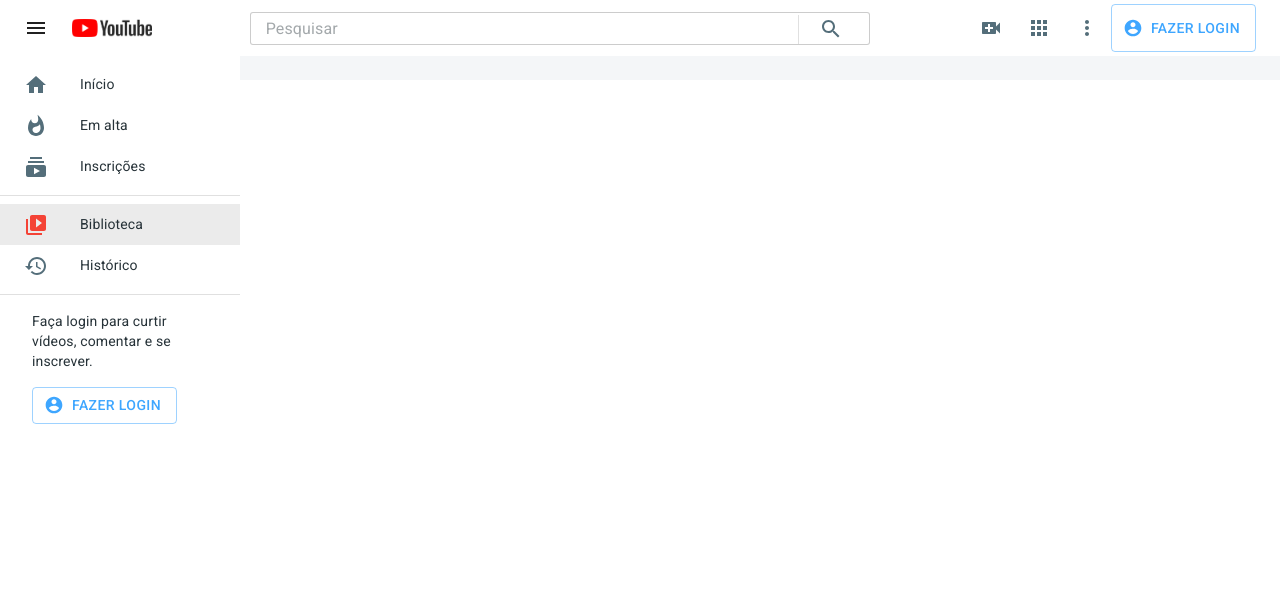
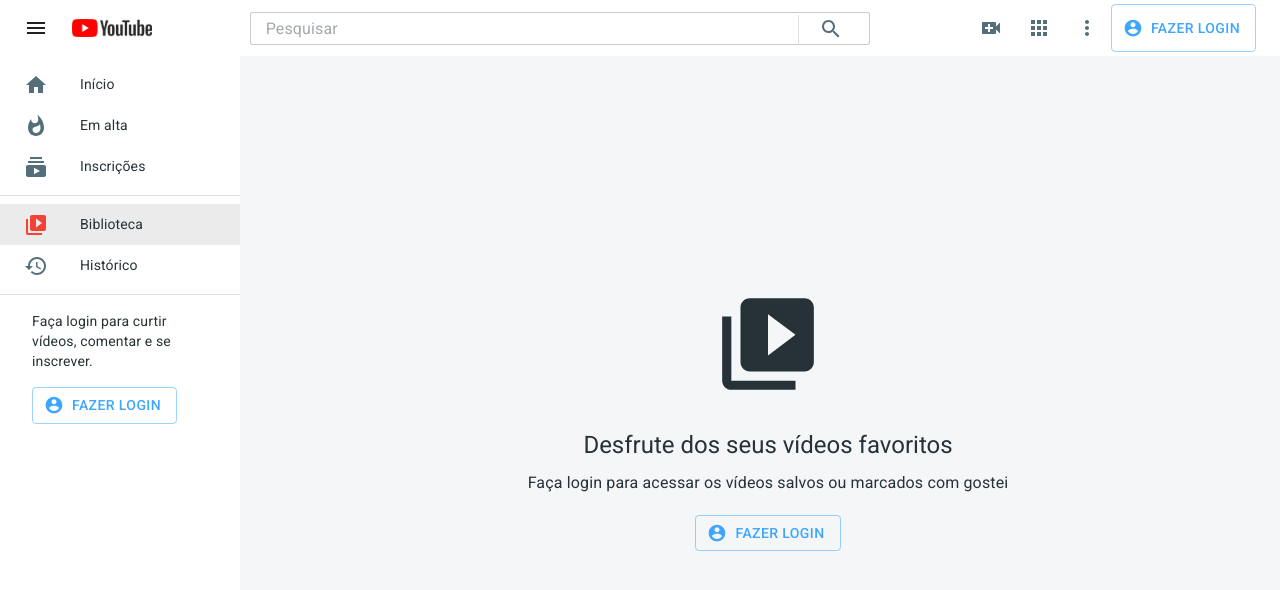
Before and after one commit to mateussatoh/youtube-clone, a Next.js app: page /feed/library in a window 1280 px wide. Shown: the top 590 px of the page. Built offline with nearby package versions, Linux system fonts and the light colour scheme.

Commit message:
📦 ADD: Navbar pages

```diff
--- a/src/pages/feed/library.js
+++ b/src/pages/feed/library.js
@@ -1,11 +1,45 @@
+import { Box, Button, Typography } from '@material-ui/core';
+import { AccountCircle, VideoLibrary } from '@material-ui/icons';
+
 import Layout from '../../components/Layout/index';
 
-const Library = () => {
+import useStyles from './styles';
+
+const LibraryPage = () => {
+  const classes = useStyles();
   return (
-    <>
-      <Layout />
-    </>
+    <Layout>
+      <Box className={classes.wrapper}>
+        <Box className={classes.box}>
+          <VideoLibrary
+            classes={{
+              root: classes.icon,
+            }}
+            fontSize="large"
+          />
+          <Box className={classes.box}>
+            <Typography variant="h5">
+              Desfrute dos seus vídeos favoritos
+            </Typography>
+            <Box marginTop="10px">
+              <Typography variant="body1">
+                Faça login para acessar os vídeos salvos ou marcados com gostei
+              </Typography>
+            </Box>
+          </Box>
+
+          <Button
+            color="secondary"
+            component="a"
+            variant="outlined"
+            startIcon={<AccountCircle />}
+          >
+            Fazer Login
+          </Button>
+        </Box>
+      </Box>
+    </Layout>
   );
 };
 
-export default Library;
+export default LibraryPage;
--- /dev/null
+++ b/src/pages/feed/styles.js
@@ -0,0 +1,25 @@
+import { makeStyles } from '@material-ui/core';
+
+const useStyles = makeStyles(() => ({
+  wrapper: {
+    display: 'flex',
+    width: '100%',
+    height: '85vh',
+    justifyContent: 'center',
+    alignItems: 'center',
+  },
+  box: {
+    display: 'flex',
+    flexDirection: 'column',
+    margin: '20px',
+    justifyContent: 'center',
+    alignItems: 'center',
+  },
+  icon: {
+    width: '110px',
+    height: '110px',
+    marginBottom: '10px',
+  },
+}));
+
+export default useStyles;
--- a/src/pages/index.js
+++ b/src/pages/index.js
@@ -15,7 +15,7 @@ export async function getServerSideProps() {
   const apiKey = process.env.GOOGLE_API_KEY;
 
   const popularVideos = await fetch(
-    `https://youtube.googleapis.com/youtube/v3/videos?part=snippet,statistics&maxResults=48&chart=mostPopular&regionCode=br&videoCategoryId=1&key=${apiKey}`,
+    `https://youtube.googleapis.com/youtube/v3/videos?part=snippet,statistics&maxResults=20&chart=mostPopular&regionCode=br&videoCategoryId=1&key=${apiKey}`,
   );
   const videos = await popularVideos.json();
 
--- a/src/pages/search/[input].js
+++ b/src/pages/search/[input].js
@@ -20,7 +20,7 @@ export async function getServerSideProps(context) {
   const path = context.params.input;
 
   const searchVideos = await fetch(
-    `https://youtube.googleapis.com/youtube/v3/search?part=snippet%2Cid&q=${path}&maxResults=48&type=video&key=${apiKey}`,
+    `https://youtube.googleapis.com/youtube/v3/search?part=snippet%2Cid&q=${path}&maxResults=20&type=video&key=${apiKey}`,
   );
   const search = await searchVideos.json();
 
```
Also changed, not shown: src/pages/feed/history.js (+38 -5 lines), src/pages/feed/subscriptions.js (+38 -5 lines), src/pages/feed/trending.js (+27 -4 lines).
